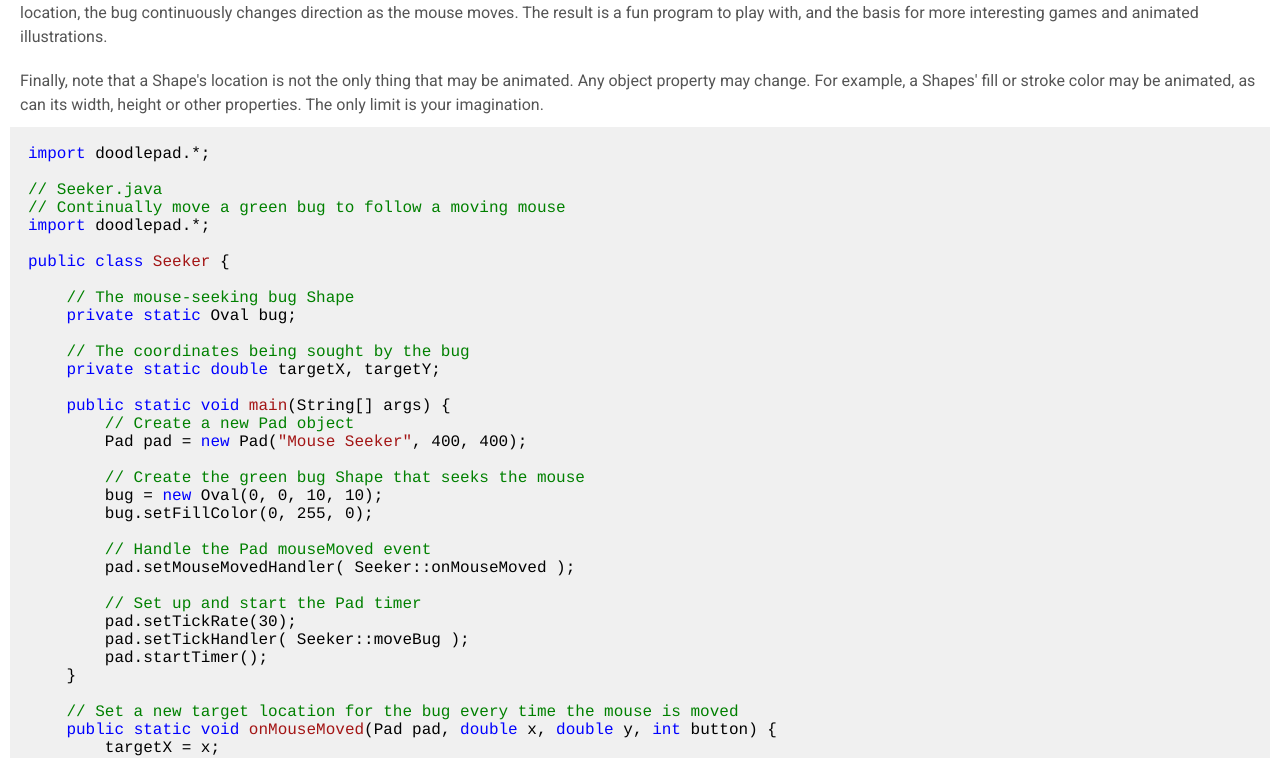
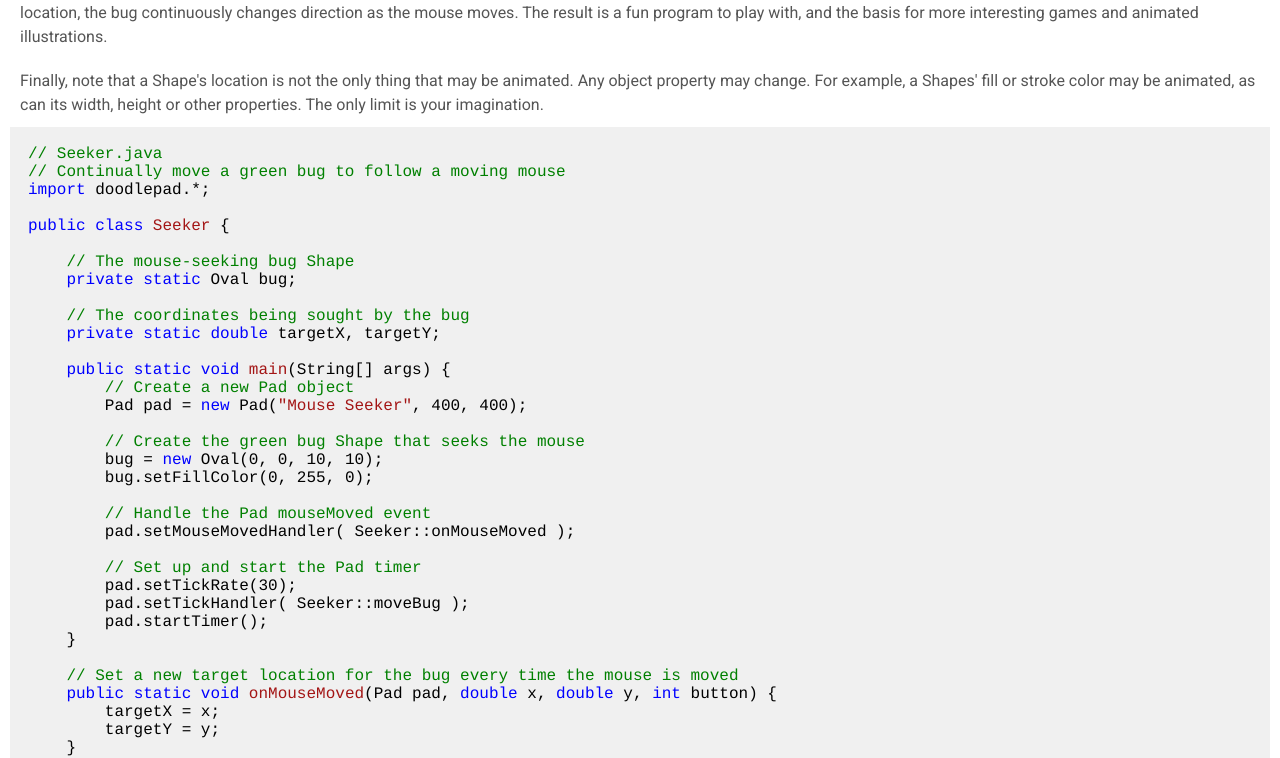
Before and after one commit to russomf/russomf.github.io, a plain HTML site: page repeated_actions.html in a window 1280 px wide. Shown: the part 980-1738 px from the top of the page. Drawn offline with Linux system fonts and the light colour scheme.

Commit message:
code bug fix

```diff
--- a/repeated_actions.html
+++ b/repeated_actions.html
@@ -106,9 +106,7 @@
         For example, a Shapes' fill or stroke color may be animated, as can its width, height or other properties.
         The only limit is your imagination.
     </p>
-<pre><code class="java">import doodlepad.*;
-
-// Seeker.java
+<pre><code class="java">// Seeker.java
 // Continually move a green bug to follow a moving mouse
 import doodlepad.*;
 
```
